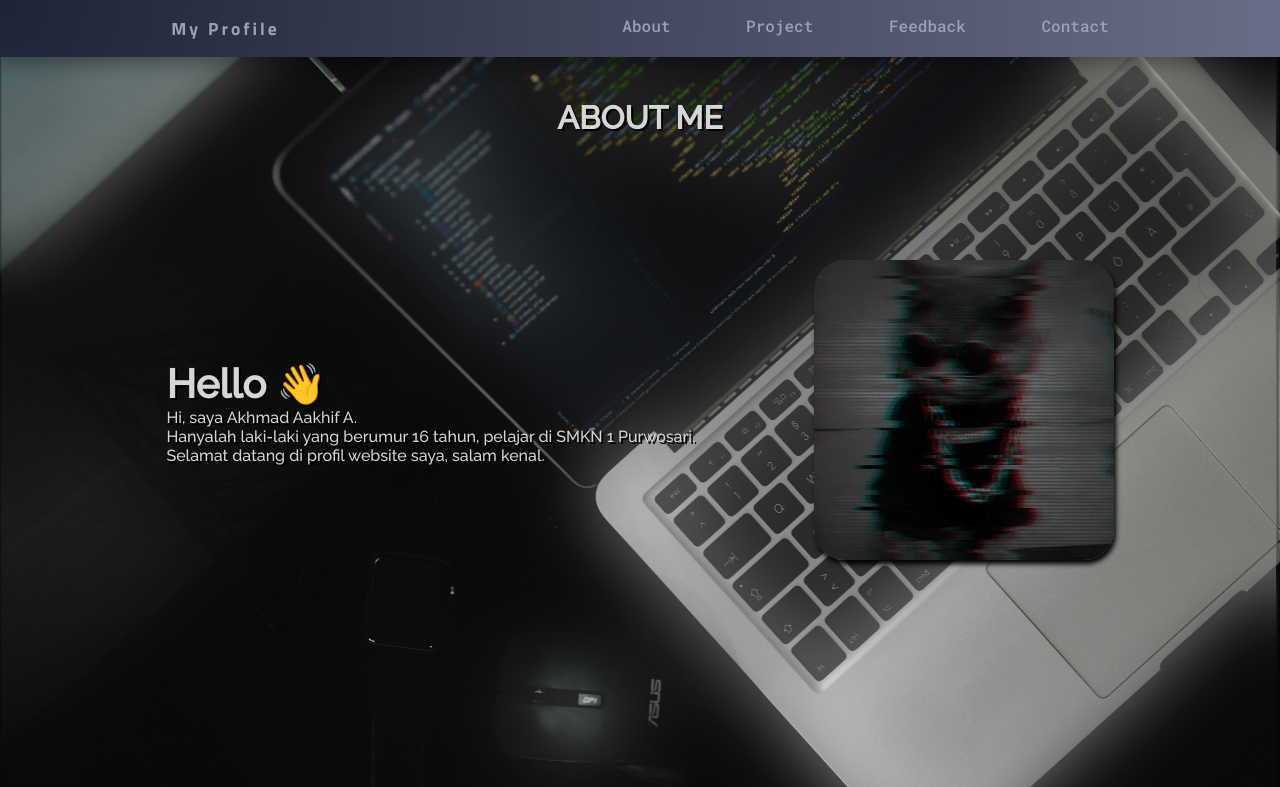
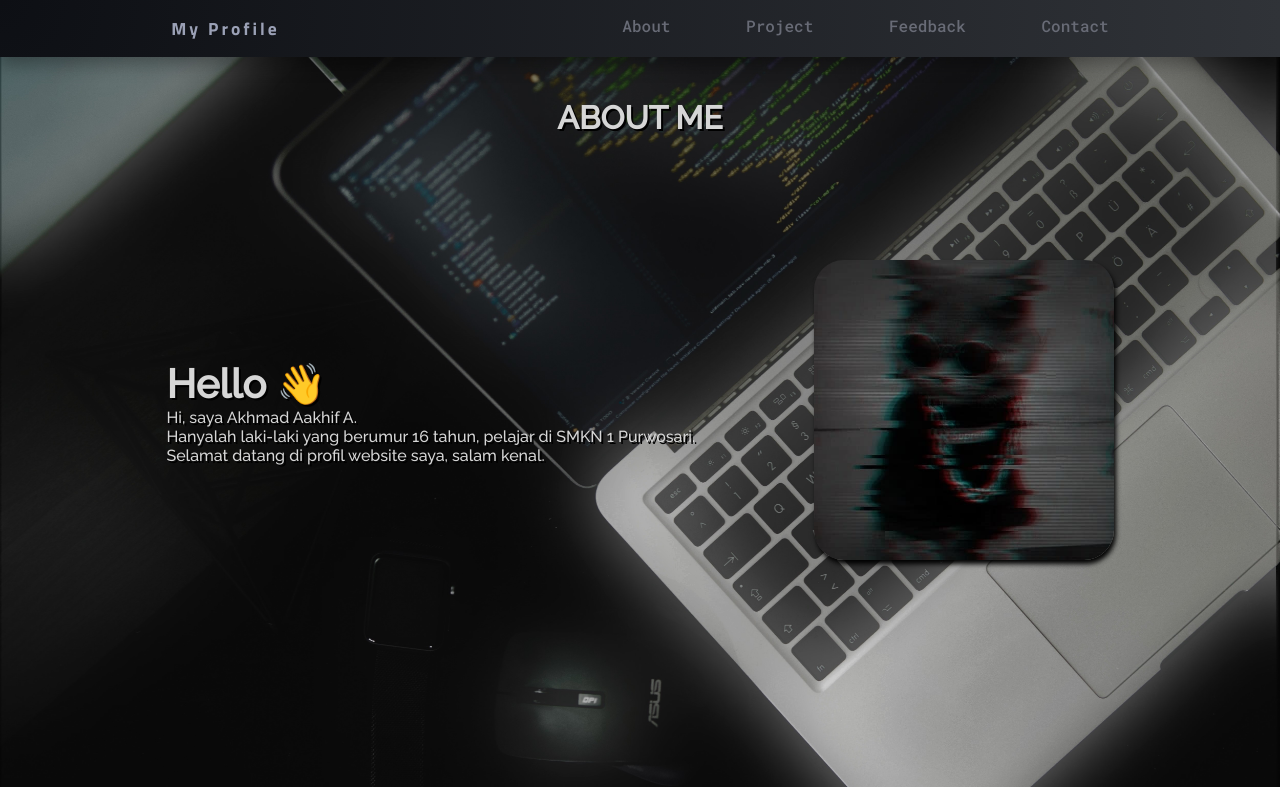
Before and after one commit to Khip01/Khip01.github.io, a plain HTML site: page index.html in a window 1280 px wide. Shown: the top 787 px of the page. Drawn offline with nearby package versions, Linux system fonts and the light colour scheme.

Commit message:
better color

```diff
--- a/css/style.css
+++ b/css/style.css
@@ -17,7 +17,7 @@ body {
 	width: 100%;
 	position: fixed;
 	display: flex;
-	background: radial-gradient(circle at top left, #1E2335, #696E88);
+	background: radial-gradient(circle at top left, #0d0f14, #303338);
     justify-content: space-around;
     padding: 15px 0px;
     color: #9BA1B6;
@@ -97,7 +97,7 @@ nav ul {
 }
 
 nav ul li a {
-	color: #9BA1B6;
+	color: #686b76;
 	text-decoration: none;
 }
 
@@ -280,7 +280,7 @@ nav ul li a:hover {
 
 .contact {
     min-height: 12vh;
-    background: #0C0F18;
+    background: #0b0d12;
     color: #D6D6D6;
 }
 
```
